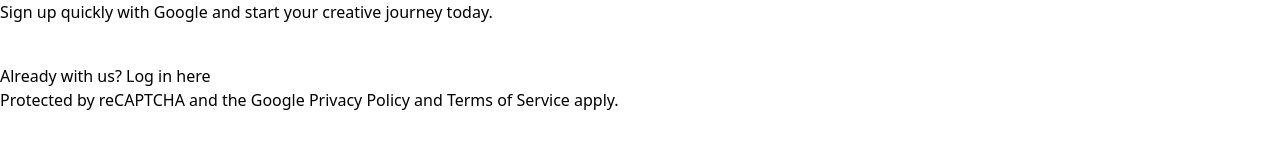
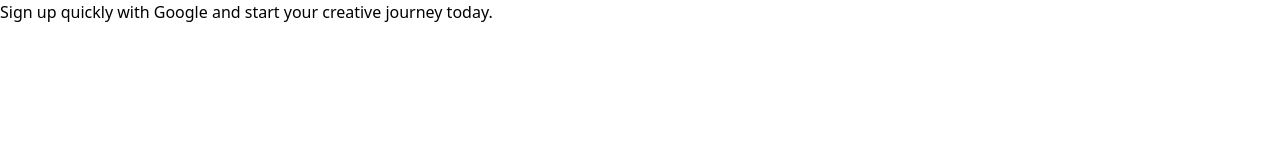
Before and after one commit to sbp240103/frontend3, a React (Vite) app: page / in a window 1280 px wide. Shown: the part 372-520 px from the top of the page. Built offline with nearby package versions, Linux system fonts and the light colour scheme.

Commit message:
Update UserSignup.jsx

```diff
--- a/src/pages/UserSignup.jsx
+++ b/src/pages/UserSignup.jsx
@@ -56,7 +56,7 @@ const UserSignup = () => {
         <div className="md:w-1/2 p-8 flex flex-col justify-center">
           <div className="flex justify-center mb-6">
             <img
-              src="https://www.kindpng.com/picc/m/368-3680049_word-processing-software-logo-hd-png-download.png"
+              src="https://www.google.com/url?sa=i&url=https%3A%2F%2Fwww.istockphoto.com%2Fphotos%2Fdiary-fountain-pen&psig=AOvVaw3Aa9GY3EZCjXZnju2K8sk9&ust=1755173461826000&source=images&cd=vfe&opi=89978449&ved=0CBUQjRxqFwoTCOjTt__gh48DFQAAAAAdAAAAABAV"
               alt="Logo"
               className="w-16 h-16"
             />
@@ -80,19 +80,6 @@ const UserSignup = () => {
               />
             </div>
           </GoogleOAuthProvider>
-
-          <p className="text-center mt-8 text-gray-600">
-            Already with us?{' '}
-            <Link to="/login" className="text-indigo-600 hover:underline font-medium">
-              Log in here
-            </Link>
-          </p>
-
-          <p className="text-[10px] text-gray-400 text-center mt-6 leading-tight">
-            Protected by reCAPTCHA and the{' '}
-            <span className="underline">Google Privacy Policy</span> and{' '}
-            <span className="underline">Terms of Service</span> apply.
-          </p>
         </div>
       </div>
     </div>
```
